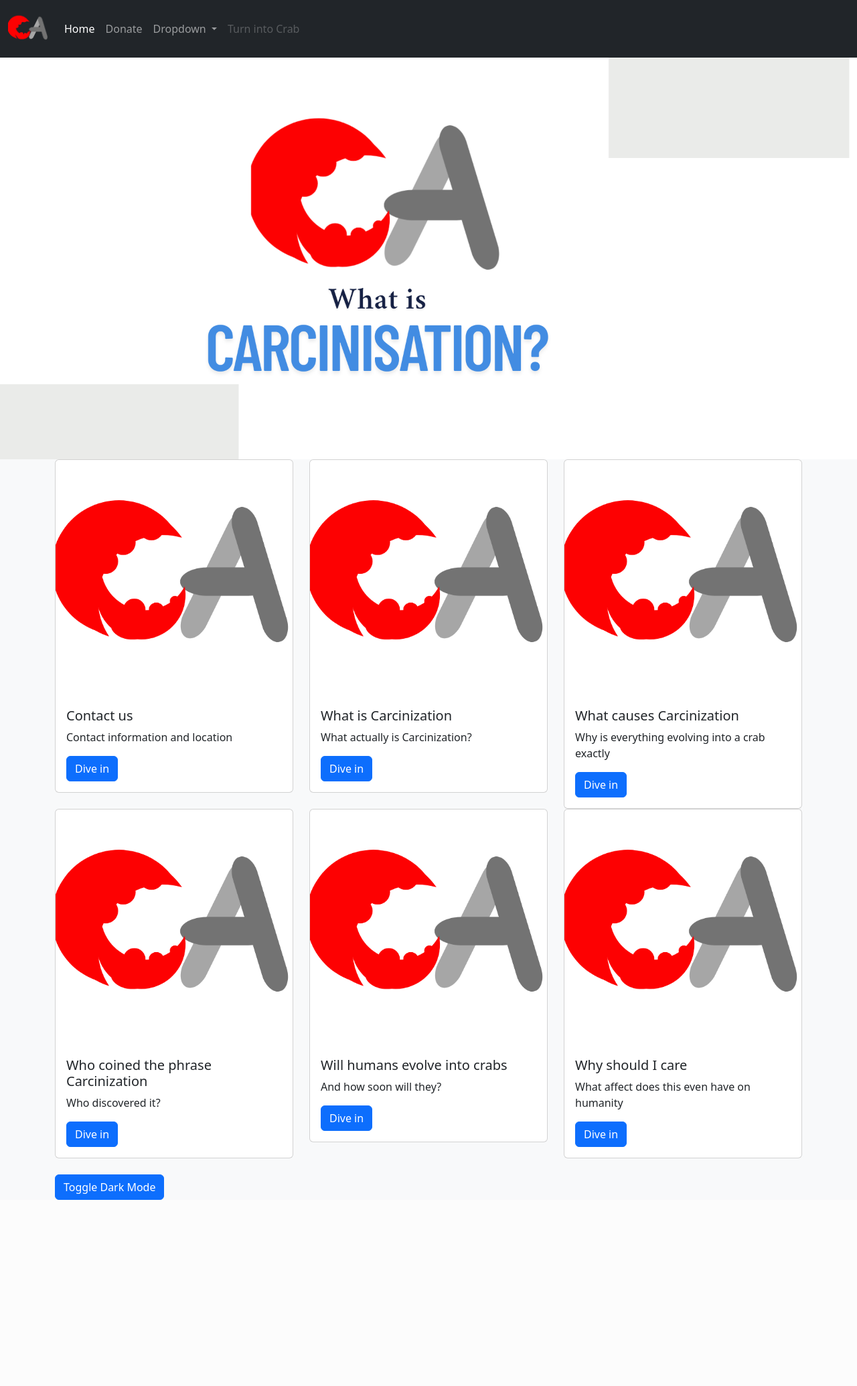
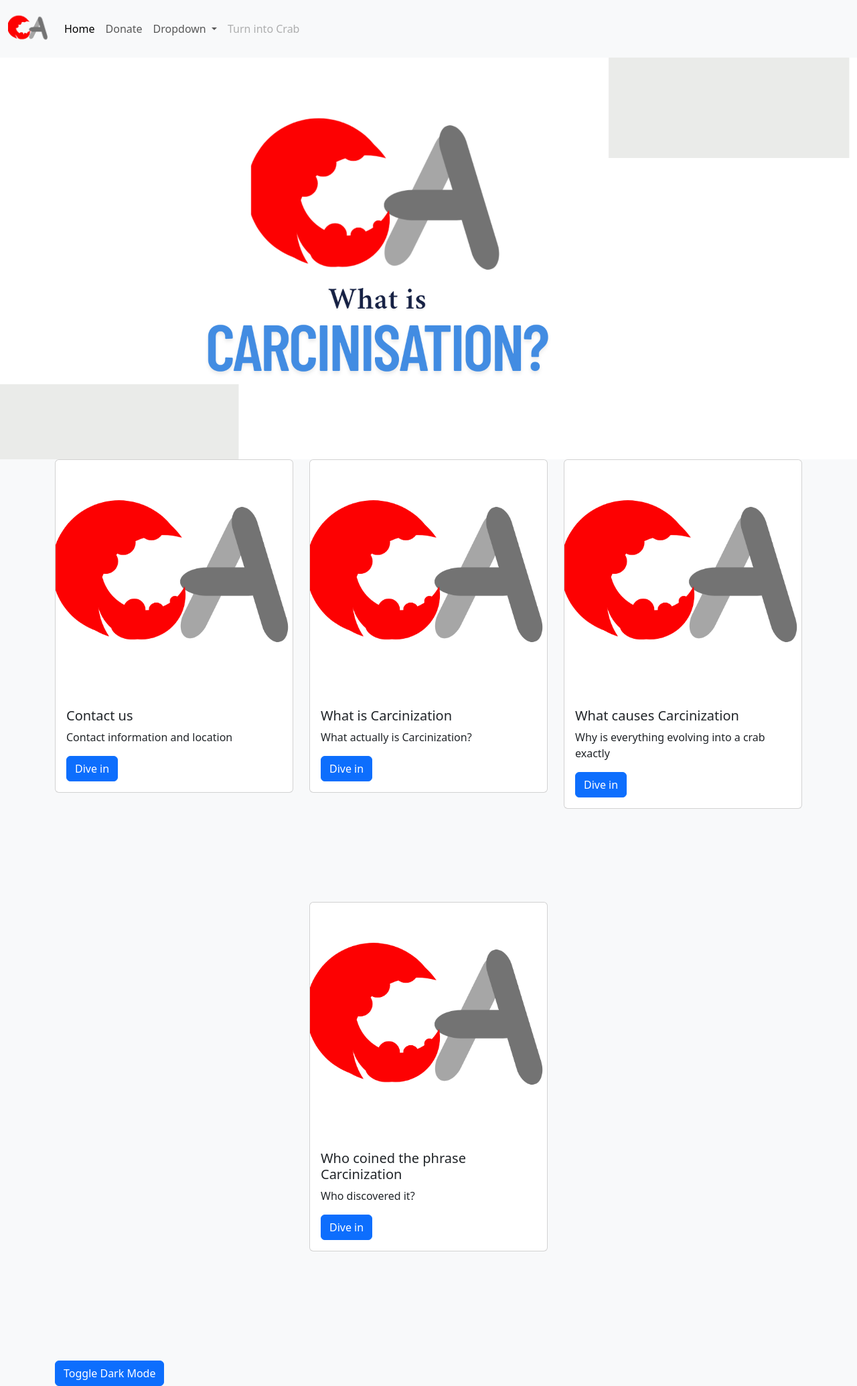
Before and after one commit to TempeHS/2026CT_Web_Wolfgang.G, a Flask app: page / in a window 1280 px wide. Shown: the whole page at 67% size. Before the commit the page ends 1792 px from the top, so only its background shows below. Run offline with Flask 3, Linux system fonts and the light colour scheme.

Commit message:
darkmode improvements

```diff
--- a/main.py
+++ b/main.py
@@ -14,8 +14,7 @@ def index():
                 ("What is Carcinization", "What actually is Carcinization?", "whatis.html", "static/images/logo.png"),
                 ("What causes Carcinization", "Why is everything evolving into a crab exactly", "whatcauses.html", "static/images/logo.png"),
                 ("Who coined the phrase Carcinization", "Who discovered it?", "who.html", "static/images/logo.png"),
-                ("Will humans evolve into crabs", "And how soon will they?", "will.html", "static/images/logo.png"),
-                ("Why should I care", "What affect does this even have on humanity", "why.html", "static/images/logo.png"),
+
         )
         return render_template("index.html", cards=card_data), 200
 
--- a/static/css/style.css
+++ b/static/css/style.css
@@ -1,3 +1,13 @@
 .navbar-brand img {
     height: 60px;
 }
+.carousel-item.bg-dark {
+    background-color: #343a40;
+  }
+  .center-card {
+    display: flex;
+    justify-content: center;
+    align-items: center;
+    height: 100vh;
+    margin: auto;
+  }
--- a/static/js/darkmode.js
+++ b/static/js/darkmode.js
@@ -1,29 +1,100 @@
+
 function toggleTheme() {
   const body = document.getElementById('theme');
   const cards = document.querySelectorAll('.card');
-  const slider = document.getElementById('carouselExampleAutoplaying');
+  const slider = document.getElementById('carousel');
+  const sliderItems = document.querySelectorAll('.carousel-item');
+  const navbar = document.getElementById('navbar');
+
   if (body.classList.contains('bg-light')) {
 
     body.classList.remove('bg-light', 'text-dark');
     body.classList.add('bg-dark', 'text-light');
 
+
     cards.forEach(card => {
       card.classList.add('bg-dark', 'text-light');
     });
 
+
     if (slider) {
       slider.classList.add('bg-dark');
     }
+    sliderItems.forEach(item => {
+      item.classList.add('bg-dark');
+    });
+
+
+    if (navbar) {
+      navbar.classList.remove('navbar-light', 'bg-light');
+      navbar.classList.add('navbar-dark', 'bg-dark');
+    }
+
+
+    localStorage.setItem('theme', 'dark');
   } else {
+
     body.classList.remove('bg-dark', 'text-light');
     body.classList.add('bg-light', 'text-dark');
+
 
     cards.forEach(card => {
       card.classList.remove('bg-dark', 'text-light');
     });
 
+
     if (slider) {
       slider.classList.remove('bg-dark');
     }
+    sliderItems.forEach(item => {
+      item.classList.remove('bg-dark');
+    });
+
+
+    if (navbar) {
+      navbar.classList.remove('navbar-dark', 'bg-dark');
+      navbar.classList.add('navbar-light', 'bg-light');
+    }
+
+
+    localStorage.setItem('theme', 'light');
   }
 }
+
+
+function applySavedTheme() {
+  const savedTheme = localStorage.getItem('theme');
+  if (savedTheme === 'dark') {
+    const body = document.getElementById('theme');
+    const cards = document.querySelectorAll('.card');
+    const slider = document.getElementById('carousel');
+    const sliderItems = document.querySelectorAll('.carousel-item');
+    const navbar = document.getElementById('navbar');
+
+
+    body.classList.remove('bg-light', 'text-dark');
+    body.classList.add('bg-dark', 'text-light');
+
+
+    cards.forEach(card => {
+      card.classList.add('bg-dark', 'text-light');
+    });
+
+
+    if (slider) {
+      slider.classList.add('bg-dark');
+    }
+    sliderItems.forEach(item => {
+      item.classList.add('bg-dark');
+    });
+
+
+    if (navbar) {
+      navbar.classList.remove('navbar-light', 'bg-light');
+      navbar.classList.add('navbar-dark', 'bg-dark');
+    }
+  }
+}
+
+
+document.addEventListener('DOMContentLoaded', applySavedTheme);
--- a/templates/index.html
+++ b/templates/index.html
@@ -2,17 +2,17 @@
 <div class="container">
   <div class="row">
     {% for card in cards %}
-    <div class="col-sm-12 col-md-6 col-lg-4">
+    <div class="col-sm-12 col-md-6 col-lg-4 {% if loop.index == 4 %}center-card{% endif %}">
       <div class="card">
         <img src="{{ card[3] }}" class="card-img-top" alt=" ">
         <div class="card-body">
           <h5 class="card-title">{{ card[0] }}</h5>
           <p class="card-text">{{ card[1] }}</p>
           <a href="{{ card[2] }}" class="btn btn-primary">Dive in</a>
+        </div>
       </div>
     </div>
-  </div>
-  {% endfor %}
+    {% endfor %}
   </div>
 </div>
 {% endblock %}
--- a/templates/partials/menu.html
+++ b/templates/partials/menu.html
@@ -1,4 +1,4 @@
-<nav class="navbar navbar-expand-lg navbar-dark bg-dark">
+<nav id= "navbar" class="navbar navbar-expand-lg navbar-light bg-light">
   <div class="container-fluid">
     <a class="navbar-brand" href="index.html"><img src="static/images/logo.png"></a>
     <button class="navbar-toggler" type="button" data-bs-toggle="collapse" data-bs-target="#navbarSupportedContent" aria-controls="navbarSupportedContent" aria-expanded="false" aria-label="Toggle navigation">
--- a/templates/partials/slider.html
+++ b/templates/partials/slider.html
@@ -1,4 +1,4 @@
-<div id="carouselExampleAutoplaying" class="carousel slide" data-bs-ride="carousel">
+<div id="carousel" class="carousel slide" data-bs-ride="carousel">
     <div class="carousel-inner">
       <div class="carousel-item active">
         <img src="static/images/Slider1.png" class="d-block w-100" alt="..." href="whatis.html">
@@ -10,11 +10,11 @@
         <img src="static/images/Slider3.png" class="d-block w-100" alt="...">
       </div>
     </div>
-    <button class="carousel-control-prev" type="button" data-bs-target="#carouselExampleAutoplaying" data-bs-slide="prev">
+    <button class="carousel-control-prev" type="button" data-bs-target="#carousel" data-bs-slide="prev">
       <span class="carousel-control-prev-icon" aria-hidden="true"></span>
       <span class="visually-hidden">Previous</span>
     </button>
-    <button class="carousel-control-next" type="button" data-bs-target="#carouselExampleAutoplaying" data-bs-slide="next">
+    <button class="carousel-control-next" type="button" data-bs-target="#carousel" data-bs-slide="next">
       <span class="carousel-control-next-icon" aria-hidden="true"></span>
       <span class="visually-hidden">Next</span>
     </button>
```
Also changed, not shown: templates/why.html (deleted, +0 -19 lines), templates/will.html (deleted, +0 -19 lines).
